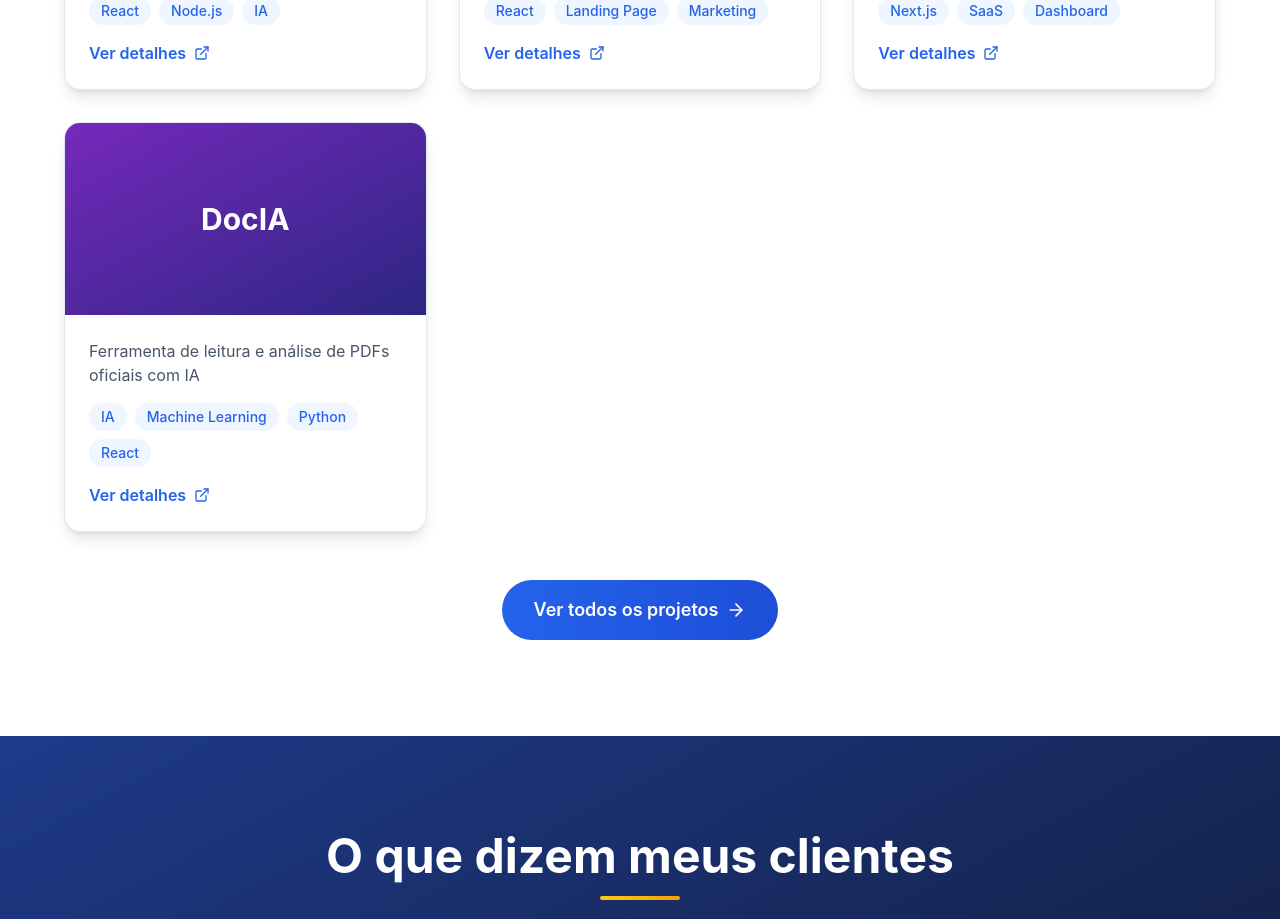
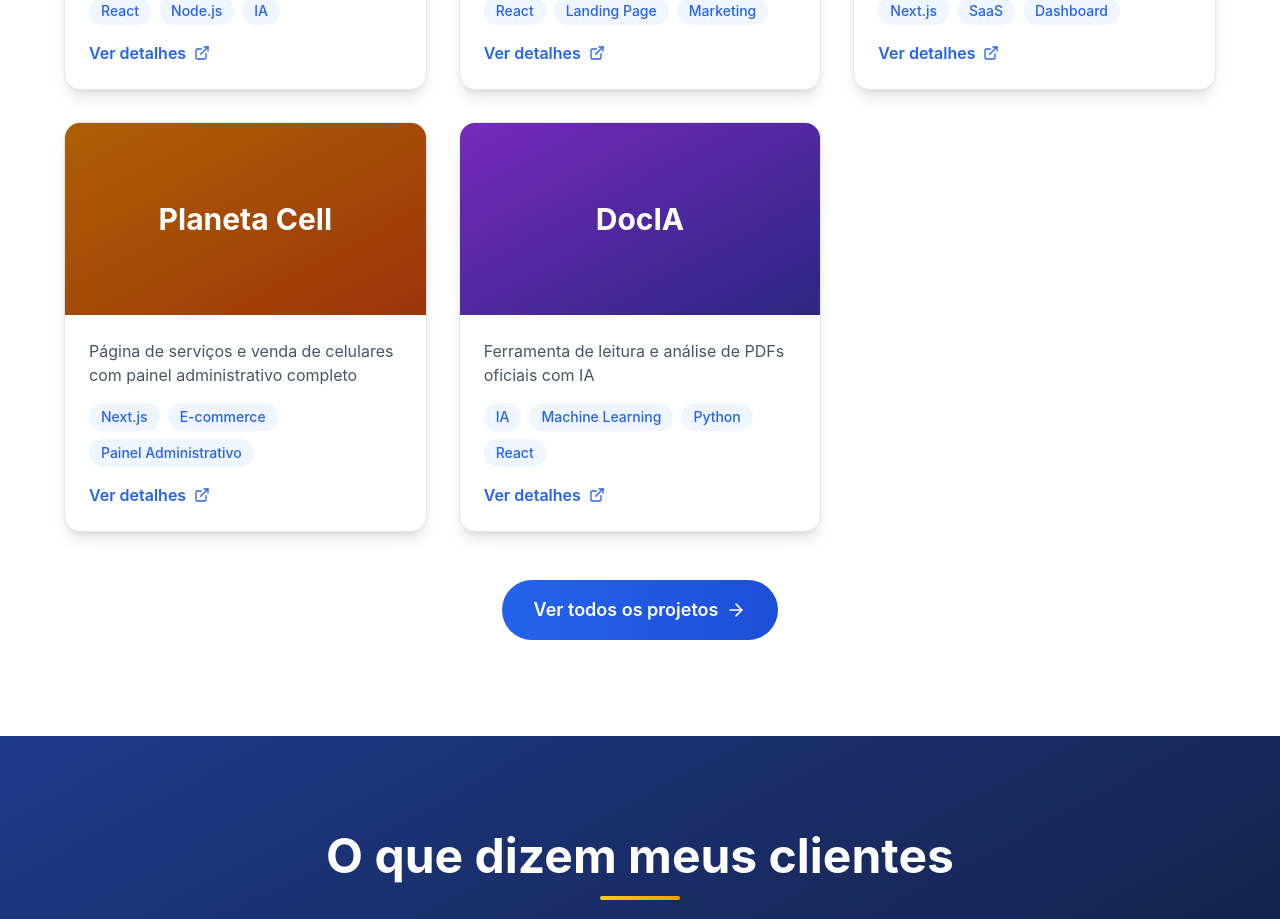
Before and after one commit to leandroricke100/portifolio-2025, a React (Vite) app: page / in a window 1280 px wide. Shown: the part 3160-4079 px from the top of the page. Built offline with nearby package versions, Linux system fonts and the light colour scheme.

Commit message:
novo projeto

```diff
--- a/src/components/Portfolio.jsx
+++ b/src/components/Portfolio.jsx
@@ -30,6 +30,13 @@ const Portfolio = () => {
       tags: ['Next.js', 'SaaS', 'Dashboard'],
       gradient: 'from-emerald-600 to-green-800',
       link: 'https://condo-facil.vercel.app/'
+    },
+    {
+      title: 'Planeta Cell',
+      description: 'Página de serviços e venda de celulares com painel administrativo completo',
+      tags: ['Next.js', 'E-commerce', 'Painel Administrativo'],
+      gradient: 'from-amber-600 to-orange-700',
+      link: 'https://planeta-cell.vercel.app/'
     },
     {
       title: 'DocIA',
```
